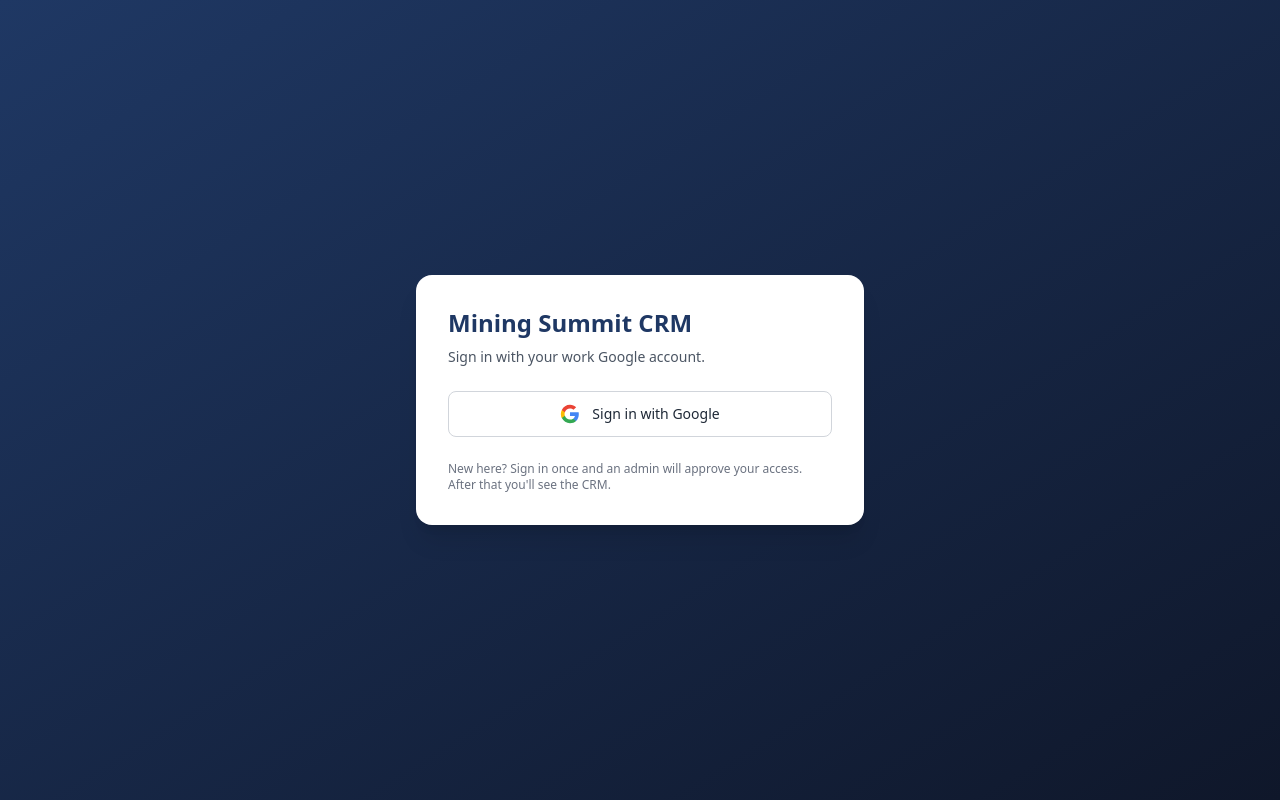
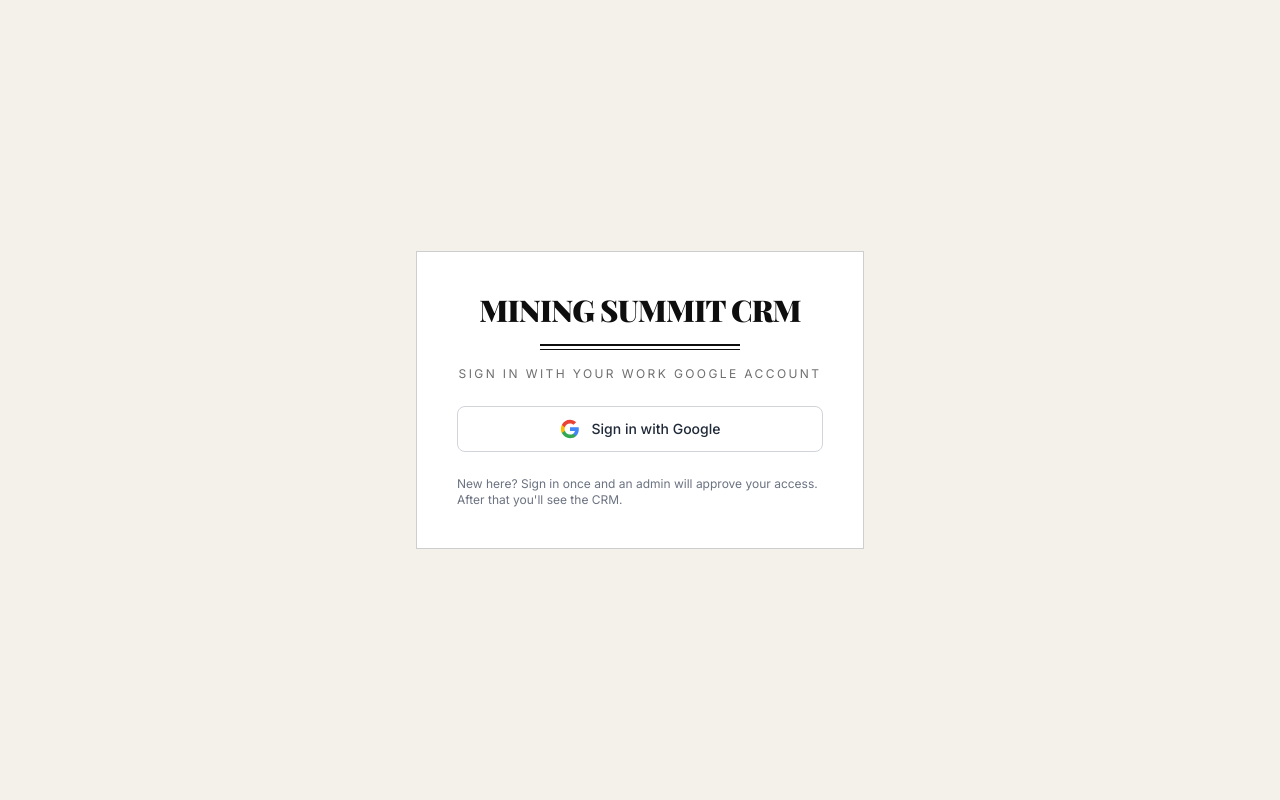
Before and after one commit to jaydeepdive/conference-crm, a Next.js app: page /login in a window 1280 px wide. Built offline with nearby package versions, Linux system fonts and the light colour scheme.

Commit message:
major changes to design, auto email functions, organization, etc

```diff
--- a/src/app/admin/layout.tsx
+++ b/src/app/admin/layout.tsx
@@ -1,35 +1,12 @@
-import Link from "next/link";
 import { requireSuperAdmin } from "@/lib/auth";
-import { SignOutButton } from "@/components/SignOutButton";
+import { AdminNav } from "@/components/AdminNav";
 
 export default async function AdminLayout({ children }: { children: React.ReactNode }) {
   const profile = await requireSuperAdmin();
   return (
     <>
-      <nav className="border-b border-gray-200 bg-white">
-        <div className="mx-auto flex max-w-7xl items-center justify-between px-6 py-3">
-          <div className="flex items-center gap-6">
-            <Link href="/conferences" className="text-sm text-gray-500 hover:text-gray-900">← Back to conferences</Link>
-            <div className="border-l border-gray-200 pl-6">
-              <Link href="/admin" className="text-lg font-bold text-brand">Super Admin</Link>
-            </div>
-            <div className="flex items-center gap-1">
-              <AdminLink href="/admin/conferences" label="Conferences" />
-              <AdminLink href="/admin/entities" label="Entities" />
-              <AdminLink href="/admin/users" label="Users" />
-            </div>
-          </div>
-          <div className="flex items-center gap-4">
-            <span className="text-sm text-gray-600">{profile.full_name || profile.email}</span>
-            <SignOutButton />
-          </div>
-        </div>
-      </nav>
+      <AdminNav profile={profile} />
       <main className="mx-auto max-w-7xl px-6 py-8">{children}</main>
     </>
   );
 }
-
-function AdminLink({ href, label }: { href: string; label: string }) {
-  return <Link href={href} className="rounded-md px-3 py-1.5 text-sm font-medium text-gray-600 hover:bg-gray-100">{label}</Link>;
-}
--- a/src/app/conferences/[slug]/page.tsx
+++ b/src/app/conferences/[slug]/page.tsx
@@ -37,21 +37,19 @@ export default async function ConferenceDashboardPage({ params }: { params: Prom
 
       <section>
         <h2 className="mb-3 text-sm font-semibold uppercase tracking-wide text-gray-500">Companies</h2>
-        <div className="grid gap-4 sm:grid-cols-4">
+        <div className={`grid gap-4 ${showMoney ? "sm:grid-cols-3" : "sm:grid-cols-2"}`}>
           <KpiCard label="Registered" value={count(co, r => r.stage === "registered")} />
           <KpiCard label="In pipeline" value={count(co, r => r.stage !== "registered" && r.stage !== "declined")} />
           {showMoney && <KpiCard label="Paid" value={count(co, r => r.payment_status === "paid")} />}
-          <KpiCard label="Total" value={co.length} />
         </div>
       </section>
 
       <section>
         <h2 className="mb-3 text-sm font-semibold uppercase tracking-wide text-gray-500">Investors</h2>
-        <div className="grid gap-4 sm:grid-cols-4">
+        <div className={`grid gap-4 ${showMoney ? "sm:grid-cols-3" : "sm:grid-cols-2"}`}>
           <KpiCard label="Registered" value={count(iv, r => r.stage === "registered")} />
           <KpiCard label="In pipeline" value={count(iv, r => r.stage !== "registered" && r.stage !== "declined")} />
           {showMoney && <KpiCard label="Paid" value={count(iv, r => r.payment_status === "paid")} />}
-          <KpiCard label="Total" value={iv.length} />
         </div>
       </section>
 
--- a/src/app/conferences/page.tsx
+++ b/src/app/conferences/page.tsx
@@ -14,34 +14,45 @@ export default async function ConferencesPage() {
 
   const conferences = confs ?? [];
 
-  // If exactly one conference and no admin powers, auto-redirect into it
   if (conferences.length === 1 && !profile.is_super_admin) {
     redirect(`/conferences/${conferences[0].slug}`);
   }
 
   return (
-    <div className="min-h-screen bg-gray-50">
-      <header className="border-b border-gray-200 bg-white">
-        <div className="mx-auto flex max-w-5xl items-center justify-between px-6 py-3">
-          <h1 className="text-lg font-bold text-brand">Mining Summit CRM</h1>
-          <div className="flex items-center gap-4">
-            {profile.is_super_admin && (
-              <Link href="/admin" className="text-sm font-medium text-brand hover:underline">Admin</Link>
-            )}
-            <span className="text-sm text-gray-600">{profile.full_name || profile.email}</span>
-            <SignOutButton />
+    <div className="min-h-screen bg-cream">
+      <header className="border-b border-ink bg-cream">
+        <div className="border-b border-ink/20">
+          <div className="mx-auto flex max-w-7xl items-center justify-between px-6 py-2 text-xs uppercase tracking-widest2 text-ink/60">
+            <span>Welcome</span>
+            <div className="flex items-center gap-4">
+              {profile.is_super_admin && (
+                <Link href="/admin" className="text-brand-accent hover:underline">Admin</Link>
+              )}
+              <span className="text-ink/70 normal-case tracking-normal">{profile.full_name || profile.email}</span>
+              <SignOutButton />
+            </div>
           </div>
         </div>
+
+        <div className="mx-auto max-w-7xl px-6 pt-10 pb-6 text-center">
+          <h1 className="text-4xl font-serif font-black uppercase tracking-tight text-ink sm:text-5xl">Mining Summit CRM</h1>
+          <p className="mt-2 text-xs uppercase tracking-widest2 text-ink/60">All conferences</p>
+        </div>
+
+        <div className="mx-auto max-w-7xl px-6">
+          <div className="masthead-rule" />
+        </div>
       </header>
+
       <main className="mx-auto max-w-5xl px-6 py-10">
-        <h2 className="text-2xl font-bold text-gray-900">Your conferences</h2>
-        <p className="mt-1 text-sm text-gray-500">Pick a conference to view its CRM and budget.</p>
+        <h2 className="font-serif text-2xl font-bold text-ink">Your conferences</h2>
+        <p className="mt-1 text-sm text-ink/60">Pick a conference to view its CRM and budget.</p>
 
         {conferences.length === 0 ? (
-          <div className="mt-8 rounded-xl border border-gray-200 bg-white p-8 text-center">
-            <p className="text-sm text-gray-600">You don&apos;t have access to any conferences yet.</p>
+          <div className="mt-8 rounded-lg border border-ink/20 bg-white p-8 text-center">
+            <p className="text-sm text-ink/70">You don&apos;t have access to any conferences yet.</p>
             {profile.is_super_admin && (
-              <Link href="/admin/conferences" className="mt-4 inline-block rounded-md bg-brand px-4 py-2 text-sm font-medium text-white">
+              <Link href="/admin/conferences" className="mt-4 inline-block bg-ink px-4 py-2 text-sm font-medium uppercase tracking-widest2 text-cream hover:bg-brand-accent">
                 + Create one
               </Link>
             )}
@@ -50,19 +61,19 @@ export default async function ConferencesPage() {
           <div className="mt-6 grid gap-4 sm:grid-cols-2">
             {conferences.map(c => (
               <Link key={c.id} href={`/conferences/${c.slug}`}
-                className="rounded-xl border border-gray-200 bg-white p-5 transition hover:border-brand hover:shadow-md">
+                className="group border border-ink/20 bg-white p-5 transition hover:border-brand-accent">
                 <div className="flex items-center justify-between">
-                  <h3 className="text-lg font-semibold text-gray-900">{c.name}</h3>
-                  <span className={`rounded-full px-2 py-0.5 text-xs font-medium ${
-                    c.status === "active" ? "bg-emerald-100 text-emerald-800"
-                    : c.status === "planning" ? "bg-sky-100 text-sky-800"
-                    : c.status === "past" ? "bg-gray-200 text-gray-700"
-                    : "bg-gray-100 text-gray-500"
+                  <h3 className="font-serif text-xl font-semibold text-ink group-hover:text-brand-accent">{c.name}</h3>
+                  <span className={`text-xs font-medium uppercase tracking-widest2 ${
+                    c.status === "active" ? "text-brand-accent"
+                    : c.status === "planning" ? "text-ink/70"
+                    : c.status === "past" ? "text-ink/50"
+                    : "text-ink/40"
                   }`}>{c.status}</span>
                 </div>
                 {c.date_start && (
-                  <p className="mt-2 text-sm text-gray-500">
-                    {c.date_start}{c.date_end && c.date_end !== c.date_start ? ` → ${c.date_end}` : ""}
+                  <p className="mt-2 text-xs uppercase tracking-widest2 text-ink/50">
+                    {c.date_start}{c.date_end && c.date_end !== c.date_start ? ` — ${c.date_end}` : ""}
                   </p>
                 )}
               </Link>
--- a/src/app/globals.css
+++ b/src/app/globals.css
@@ -3,4 +3,15 @@
 @tailwind utilities;
 
 html, body { height: 100%; }
-body { @apply bg-gray-50 text-gray-900 antialiased; }
+body { @apply bg-cream text-ink antialiased; font-feature-settings: "ss01" on, "cv11" on; }
+
+/* Headings use the serif display face, mimicking thedeepdive.ca's editorial feel */
+h1, h2, h3, h4 { @apply font-serif; }
+
+/* A masthead-style horizontal rule */
+.masthead-rule {
+  border-top: 2px solid #0E0E0E;
+  border-bottom: 1px solid #0E0E0E;
+  height: 6px;
+  margin: 8px 0;
+}
--- a/src/app/layout.tsx
+++ b/src/app/layout.tsx
@@ -9,7 +9,12 @@ export const metadata: Metadata = {
 export default function RootLayout({ children }: { children: React.ReactNode }) {
   return (
     <html lang="en">
-      <body>{children}</body>
+      <head>
+        <link rel="preconnect" href="https://fonts.googleapis.com" />
+        <link rel="preconnect" href="https://fonts.gstatic.com" crossOrigin="" />
+        <link href="https://fonts.googleapis.com/css2?family=Inter:wght@300;400;500;600;700&family=Playfair+Display:wght@400;500;700;900&display=swap" rel="stylesheet" />
+      </head>
+      <body className="font-sans">{children}</body>
     </html>
   );
 }
--- a/src/app/login/page.tsx
+++ b/src/app/login/page.tsx
@@ -21,10 +21,13 @@ function LoginForm() {
   }
 
   return (
-    <div className="min-h-screen flex items-center justify-center bg-gradient-to-br from-brand to-slate-900 p-6">
-      <div className="w-full max-w-md rounded-2xl bg-white p-8 shadow-xl">
-        <h1 className="text-2xl font-bold text-brand">Mining Summit CRM</h1>
-        <p className="mt-2 text-sm text-gray-600">Sign in with your work Google account.</p>
+    <div className="min-h-screen flex items-center justify-center bg-cream p-6">
+      <div className="w-full max-w-md border border-ink/20 bg-white p-10">
+        <div className="text-center">
+          <h1 className="font-serif text-3xl font-black uppercase tracking-tight text-ink">Mining Summit CRM</h1>
+          <div className="my-4 mx-auto h-[6px] max-w-[200px] border-t-2 border-b border-ink"></div>
+          <p className="text-xs uppercase tracking-widest2 text-ink/60">Sign in with your work Google account</p>
+        </div>
 
         {error && (
           <div className="mt-4 rounded-md bg-rose-50 p-3 text-sm text-rose-800">
--- /dev/null
+++ b/src/components/AdminNav.tsx
@@ -0,0 +1,15 @@
+"use client";
+import { usePathname } from "next/navigation";
+import { Masthead } from "./Masthead";
+import type { Profile } from "@/lib/types";
+
+export function AdminNav({ profile }: { profile: Profile }) {
+  const path = usePathname();
+  const items = [
+    { href: "/admin", label: "Overview", active: path === "/admin" },
+    { href: "/admin/conferences", label: "Conferences", active: path.startsWith("/admin/conferences") },
+    { href: "/admin/entities", label: "Entities", active: path.startsWith("/admin/entities") },
+    { href: "/admin/users", label: "Users", active: path.startsWith("/admin/users") },
+  ];
+  return <Masthead profile={profile} title="Mining Summit CRM" subtitle="Super admin" navItems={items} />;
+}
--- a/src/components/ConferenceNav.tsx
+++ b/src/components/ConferenceNav.tsx
@@ -1,7 +1,6 @@
 "use client";
-import Link from "next/link";
 import { usePathname } from "next/navigation";
-import { SignOutButton } from "./SignOutButton";
+import { Masthead } from "./Masthead";
 import { canSeePayments, canManageTeam, type Profile, type Conference, type ConferenceRole } from "@/lib/types";
 
 type Role = ConferenceRole | "super_admin";
@@ -12,7 +11,7 @@ export function ConferenceNav({ profile, conference, role }: {
   const path = usePathname();
   const base = `/conferences/${conference.slug}`;
 
-  const nav: { href: string; label: string; show: boolean }[] = [
+  const items = [
     { href: base, label: "Dashboard", show: true },
     { href: `${base}/companies`, label: "Companies", show: true },
     { href: `${base}/investors`, label: "Investors", show: true },
@@ -20,39 +19,18 @@ export function ConferenceNav({ profile, conference, role }: {
     { href: `${base}/budget`, label: "Budget", show: canSeePayments(role) },
     { href: `${base}/team`, label: "Team", show: canManageTeam(role) },
     { href: `${base}/settings`, label: "Settings", show: canSeePayments(role) },
-  ].filter(n => n.show);
+  ].filter(n => n.show).map(item => {
+    const active = item.href === base ? path === base : path === item.href || path.startsWith(item.href + "/");
+    return { href: item.href, label: item.label, active };
+  });
+
+  const dateLine = conference.date_start
+    ? `${conference.date_start}${conference.date_end && conference.date_end !== conference.date_start ? ` — ${conference.date_end}` : ""}`
+    : "";
 
   return (
-    <nav className="border-b border-gray-200 bg-white">
-      <div className="mx-auto flex max-w-7xl items-center justify-between px-6 py-3">
-        <div className="flex items-center gap-6">
-          <Link href="/conferences" className="text-sm text-gray-500 hover:text-gray-900">← All conferences</Link>
-          <div className="border-l border-gray-200 pl-6">
-            <Link href={base} className="text-lg font-bold text-brand">{conference.name}</Link>
-          </div>
-          <div className="flex items-center gap-1">
-            {nav.map(item => {
-              const active = path === item.href || (item.href !== base && path.startsWith(item.href + "/"));
-              const isDashboard = item.href === base;
-              const matches = isDashboard ? path === base : active;
-              return (
-                <Link key={item.href} href={item.href}
-                  className={`rounded-md px-3 py-1.5 text-sm font-medium ${matches ? "bg-brand-light text-brand" : "text-gray-600 hover:bg-gray-100"}`}>
-                  {item.label}
-                </Link>
-              );
-            })}
-          </div>
-        </div>
-        <div className="flex items-center gap-4">
-          {profile.is_super_admin && (
-            <Link href="/admin" className="text-sm font-medium text-brand hover:underline">Admin</Link>
-          )}
-          <span className="text-sm text-gray-600">{profile.full_name || profile.email}</span>
-          <span className="rounded-full bg-gray-100 px-2 py-0.5 text-xs font-medium text-gray-700">{role.replace("_", " ")}</span>
-          <SignOutButton />
-        </div>
-      </div>
-    </nav>
+    <Masthead profile={profile} title="Mining Summit CRM"
+      subtitle={`${conference.name}${dateLine ? ` · ${dateLine}` : ""} · ${role.replace("_", " ")}`}
+      navItems={items} showAdminLink={true} />
   );
 }
--- /dev/null
+++ b/src/components/Masthead.tsx
@@ -0,0 +1,66 @@
+"use client";
+import Link from "next/link";
+import { SignOutButton } from "./SignOutButton";
+import type { Profile } from "@/lib/types";
+
+/** Editorial-style masthead: centered logo over horizontal nav, with profile in the corner.
+ *  Models the thedeepdive.ca front-page layout. */
+export function Masthead({
+  profile, title, subtitle, navItems, rightSlot, showAdminLink = false,
+}: {
+  profile: Profile;
+  title: string;
+  subtitle?: string;
+  navItems: { href: string; label: string; active?: boolean }[];
+  rightSlot?: React.ReactNode;
+  showAdminLink?: boolean;
+}) {
+  return (
+    <header className="border-b border-ink bg-cream">
+      {/* Top bar: small utility links left, profile right */}
+      <div className="border-b border-ink/20">
+        <div className="mx-auto flex max-w-7xl items-center justify-between px-6 py-2 text-xs uppercase tracking-widest2 text-ink/60">
+          <Link href="/conferences" className="hover:text-ink">All conferences</Link>
+          <div className="flex items-center gap-4">
+            {showAdminLink && profile.is_super_admin && (
+              <Link href="/admin" className="text-brand-accent hover:underline">Admin</Link>
+            )}
+            <span className="text-ink/70 normal-case tracking-normal">{profile.full_name || profile.email}</span>
+            <SignOutButton />
+          </div>
+        </div>
+      </div>
+
+      {/* Centered logo + subtitle */}
+      <div className="mx-auto max-w-7xl px-6 pt-10 pb-6 text-center">
+        <Link href="/conferences" className="inline-block">
+          <h1 className="text-4xl font-serif font-black uppercase tracking-tight text-ink sm:text-5xl">
+            {title}
+          </h1>
+        </Link>
+        {subtitle && (
+          <p className="mt-2 text-xs uppercase tracking-widest2 text-ink/60">{subtitle}</p>
+        )}
+      </div>
+
+      {/* Decorative double-rule */}
+      <div className="mx-auto max-w-7xl px-6">
+        <div className="masthead-rule" />
+      </div>
+
+      {/* Horizontal navigation across the width */}
+      <nav className="mx-auto max-w-7xl px-6 pb-3">
+        <div className="flex flex-wrap items-center justify-center gap-x-8 gap-y-2 text-xs font-medium uppercase tracking-widest2">
+          {navItems.map(item => (
+            <Link key={item.href} href={item.href}
+              className={`relative py-1 transition-colors ${item.active ? "text-brand-accent" : "text-ink hover:text-brand-accent"}`}>
+              {item.label}
+              {item.active && <span className="absolute inset-x-0 -bottom-0.5 h-0.5 bg-brand-accent" />}
+            </Link>
+          ))}
+        </div>
+        {rightSlot && <div className="mt-2 flex justify-end">{rightSlot}</div>}
+      </nav>
+    </header>
+  );
+}
--- a/tailwind.config.ts
+++ b/tailwind.config.ts
@@ -6,9 +6,19 @@ const config: Config = {
     extend: {
       colors: {
         brand: {
-          DEFAULT: "#1F3864",
-          light: "#D9E1F2",
+          DEFAULT: "#0E0E0E",
+          light: "#F4F1EA",
+          accent: "#C8102E",
         },
+        ink: "#0E0E0E",
+        cream: "#F4F1EA",
+      },
+      fontFamily: {
+        serif: ['"Playfair Display"', "Georgia", "serif"],
+        sans: ['"Inter"', "system-ui", "sans-serif"],
+      },
+      letterSpacing: {
+        widest2: "0.2em",
       },
     },
   },
```
Also changed, not shown: src/components/LeadTable.tsx (+4 -4 lines), 1 other file (tests, documents, lock files or other folders).
